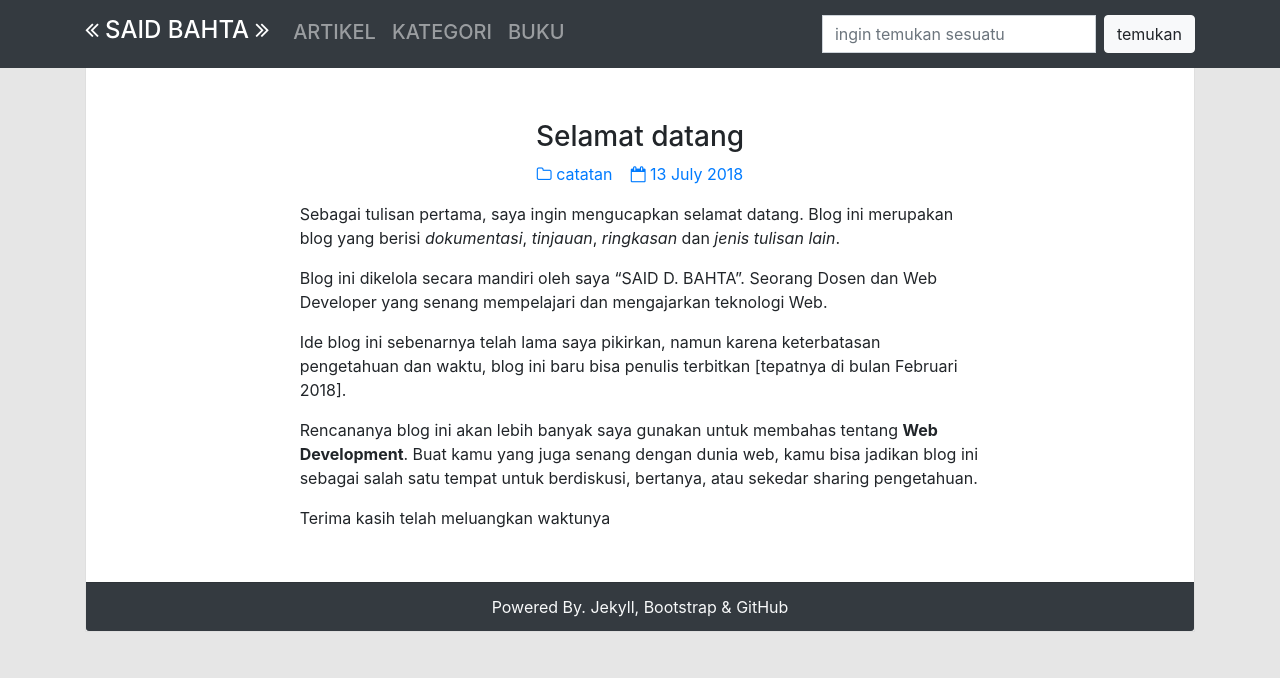
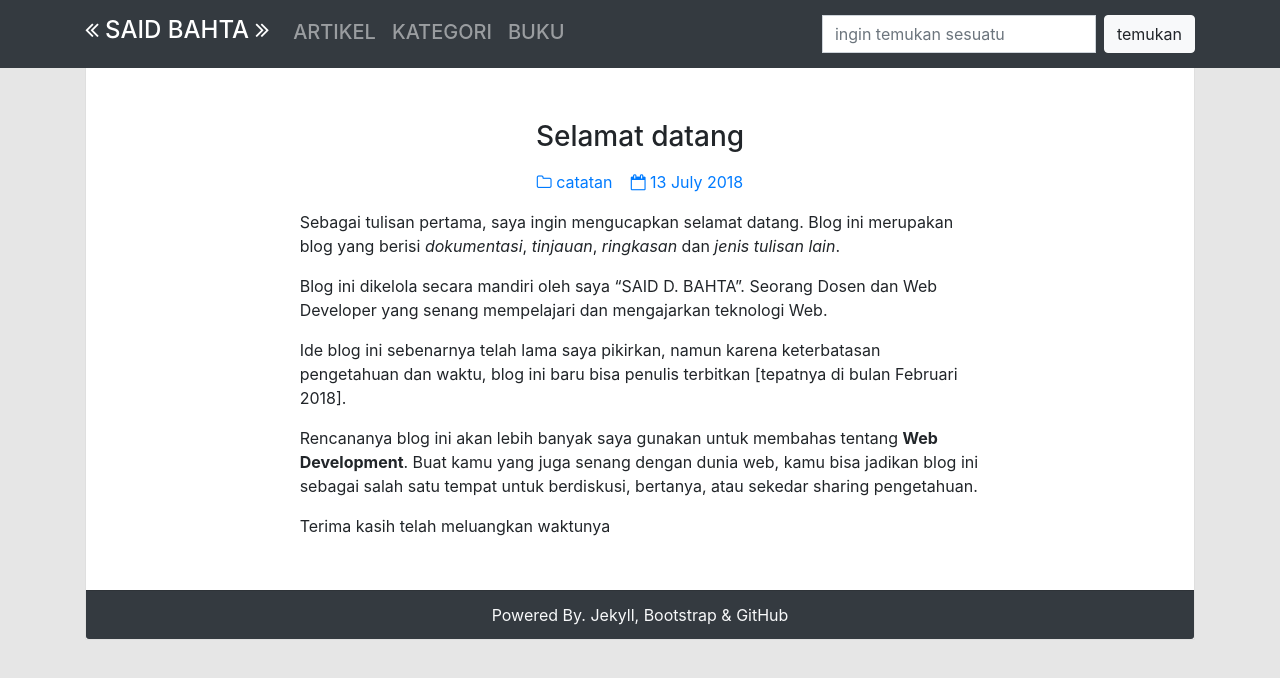
Before and after one commit to surtinaali/blog, a Jekyll site: the page built from _posts/2018-07-13-selamat-datang.markdown, in a window 1280 px wide. Shown: the top 678 px of the page. Built offline with Jekyll 4.4.1, drawn with Linux system fonts in a browser that asks for light colours; comment, search, counter and statistics services are not loaded.

Commit message:
tambahkan padding

```diff
--- a/_layouts/post.html
+++ b/_layouts/post.html
@@ -6,7 +6,7 @@ layout: default
     <div class="col-lg-8 mx-auto">
         <div class="text-center">
             <p></p>
-            <h3>{{ page.title }}</h3>
+            <h3 class="pb-2">{{ page.title }}</h3>
             <div class="text-muted">
                 <a href="{{site.url}}{{site.baseurl}}/kategori/#{{page.categories}}" style="padding-right: 2%; text-decoration:none">
                     <i class="fa fa-folder-o" aria-hidden="true"></i> {{ page.categories }}</a>
```
